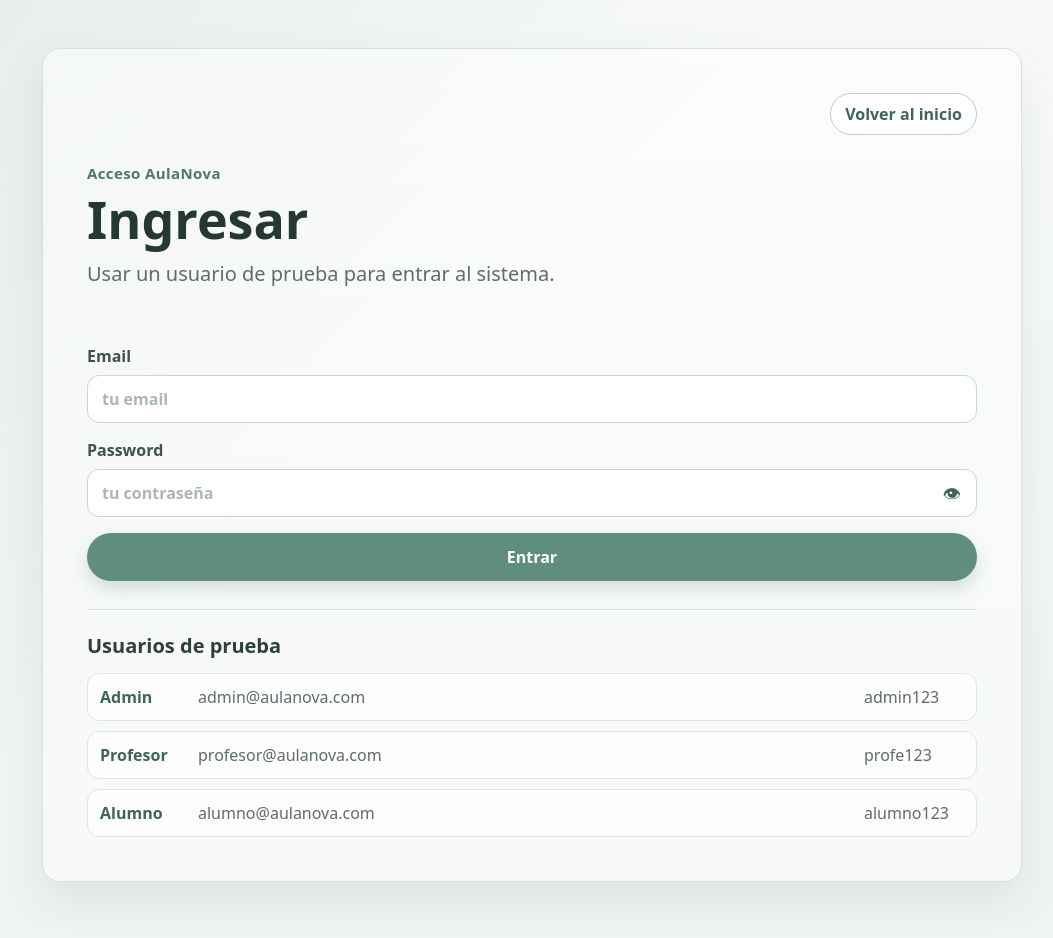
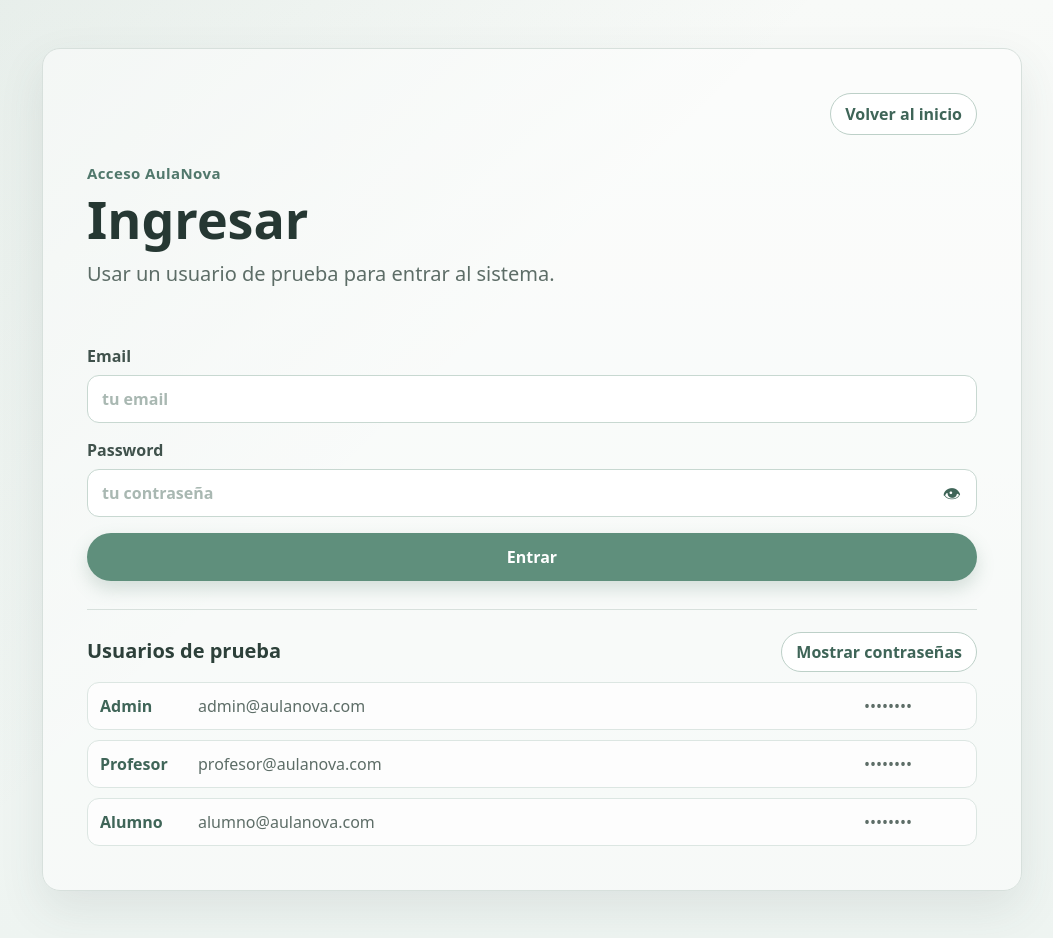
Before and after one commit to kovalev-nikolay/plataformas-tp2-aulanova, a React (Vite) app: page / in a window 1280 px wide. Both pictures are taken after a click on the button "Entrar". Shown: the whole page, without its empty margins (108-1161 px from the left). Built offline with nearby package versions, Linux system fonts and the light colour scheme.

Commit message:
fix: improve test credentials and student classes

```diff
--- a/src/App.css
+++ b/src/App.css
@@ -490,6 +490,13 @@ h1 {
   padding-top: 22px;
 }
 
+.usuarios-prueba-header {
+  align-items: center;
+  display: flex;
+  gap: 12px;
+  justify-content: space-between;
+}
+
 .usuarios-prueba h2 {
   color: #2d403a;
   font-size: 20px;
--- a/src/pages/LoginPage.jsx
+++ b/src/pages/LoginPage.jsx
@@ -7,6 +7,7 @@ function LoginPage({ onVolverInicio }) {
   const [email, setEmail] = useState('')
   const [password, setPassword] = useState('')
   const [mostrarPassword, setMostrarPassword] = useState(false)
+  const [mostrarPasswordsPrueba, setMostrarPasswordsPrueba] = useState(false)
   const [error, setError] = useState('')
 
   function handleSubmit(event) {
@@ -99,12 +100,23 @@ function LoginPage({ onVolverInicio }) {
       </form>
 
       <div className="usuarios-prueba">
-        <h2>Usuarios de prueba</h2>
+        <div className="usuarios-prueba-header">
+          <h2>Usuarios de prueba</h2>
+          <button
+            type="button"
+            className="boton-chico"
+            onClick={() => setMostrarPasswordsPrueba(!mostrarPasswordsPrueba)}
+          >
+            {mostrarPasswordsPrueba
+              ? 'Ocultar contraseñas'
+              : 'Mostrar contraseñas'}
+          </button>
+        </div>
         {users.map((user) => (
           <div className="usuario-prueba" key={user.id}>
             <strong>{user.rol}</strong>
             <span>{user.email}</span>
-            <span>{user.password}</span>
+            <span>{mostrarPasswordsPrueba ? user.password : '••••••••'}</span>
           </div>
         ))}
       </div>
--- a/src/pages/StudentDashboard.jsx
+++ b/src/pages/StudentDashboard.jsx
@@ -10,7 +10,13 @@ function StudentDashboard() {
   const clasesDelAlumno = classes.filter((clase) =>
     cursosIds.includes(clase.courseId),
   )
-  const proximasClases = clasesDelAlumno.slice(0, 3)
+  const proximasClases = [...clasesDelAlumno]
+    .sort(
+      (primeraClase, segundaClase) =>
+        new Date(`${primeraClase.fecha}T${primeraClase.hora}`) -
+        new Date(`${segundaClase.fecha}T${segundaClase.hora}`),
+    )
+    .slice(0, 3)
 
   function nombreCurso(courseId) {
     return courses.find((course) => course.id === courseId)?.nombre
```
